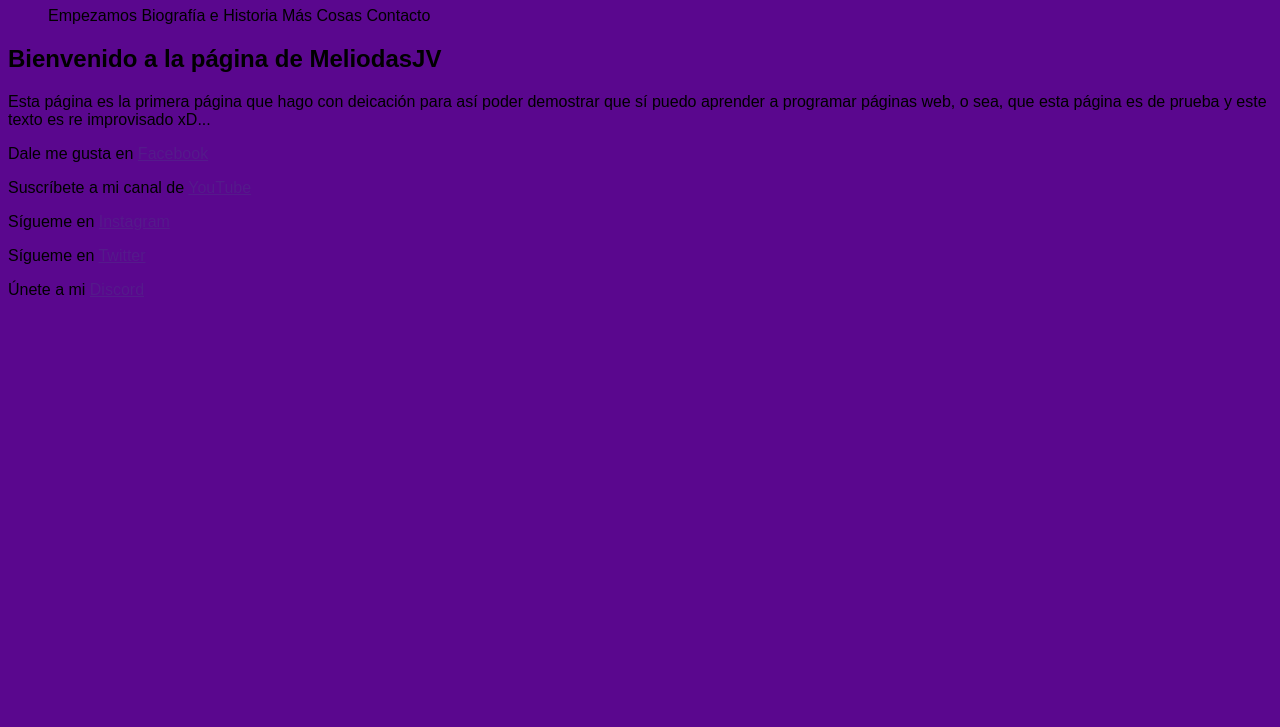
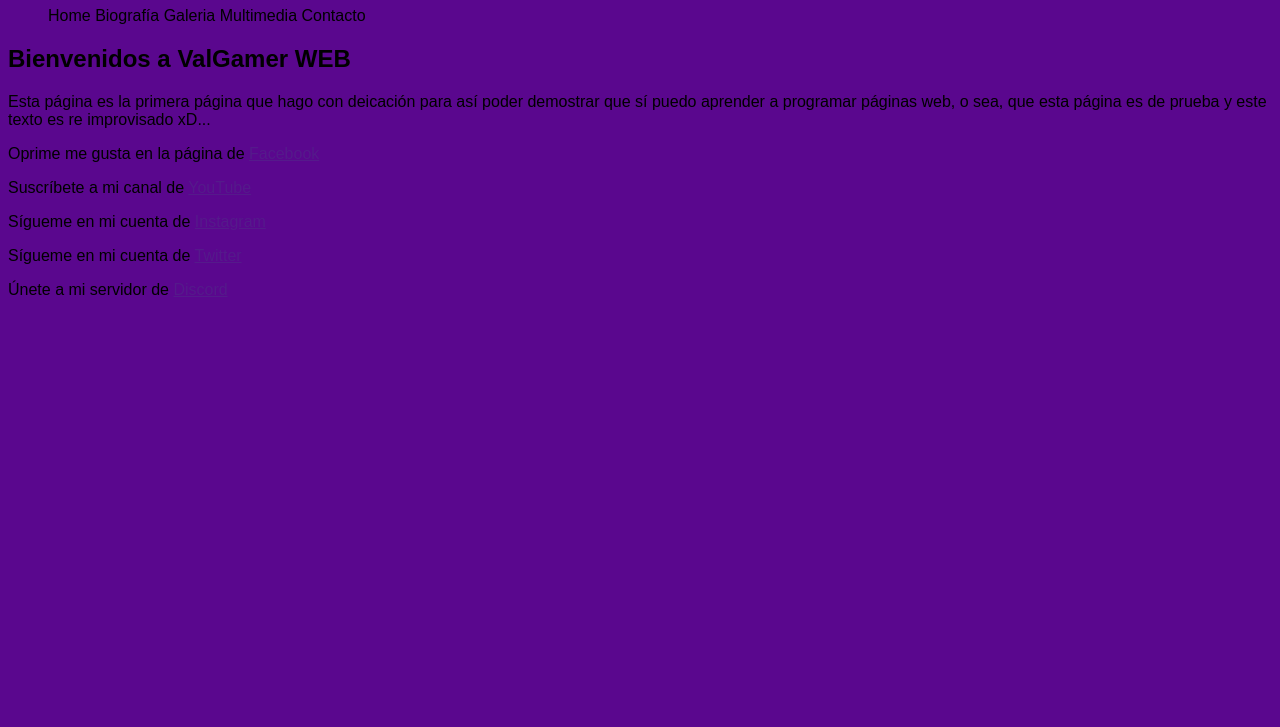
Before and after one commit to ValenSoto1/WEB0.1, a plain HTML site: page index.html in a window 1280 px wide. Shown: the part 73-800 px from the top of the page. Drawn offline with Linux system fonts and the light colour scheme; files that its build step writes are made by us from their sources.

Commit message:
Update index.html
Agregación y cambios de algunas variables

```diff
--- a/index.html
+++ b/index.html
@@ -2,28 +2,29 @@
 <html lang="es" dir="ltr">
   <head>
     <meta charset="utf-8">
-    <link rel="stylesheet" href="estilo.css">
+    <link href="estilo.css" rel="stylesheet">
     <title></title>
   </head>
   <body>
     <div id="contenido">
       <header>
         <hgroup>
-          <h1>MeliodasJV WEB0.1</h1>
+          <h1>ValGamer WEB</h1>
         </hgroup>
         <nav>
           <ul>
-            <li>Empezamos</li>
-            <li>Biografía e Historia</li>
-            <li>Más Cosas</li>
+            <li>Home</li>
+            <li>Biografía</li>
+            <li>Galeria</li>
+            <li>Multimedia</li>
             <li>Contacto</li>
           </ul>
         </nav>
       </header>
       <section>
-        <div id="textoPr">
+        <div id="textoPrincipal">
           <hgroup>
-            <h1>Bienvenido a la página de MeliodasJV</h1>
+            <h1>Bienvenidos a ValGamer WEB</h1>
           </hgroup>
            <article>
              <p>Esta página es la primera página que hago con deicación
@@ -32,11 +33,11 @@
                 texto es re improvisado xD...</p>
            </article>
            <aside>
-             <p>Dale me gusta en <a href="">Facebook</a></p>
+             <p>Oprime me gusta en la página de <a href="">Facebook</a></p>
              <p>Suscríbete a mi canal de <a href="">YouTube</a></p>
-             <p>Sígueme en <a href="">Instagram</a></p>
-             <p>Sígueme en <a href="">Twitter</a></p>
-             <p>Únete a mi <a href="">Discord</a></p>
+             <p>Sígueme en mi cuenta de <a href="">Instagram</a></p>
+             <p>Sígueme en mi cuenta de <a href="">Twitter</a></p>
+             <p>Únete a mi servidor de <a href="">Discord</a></p>
            </aside>
         </div>
       </section>
```
